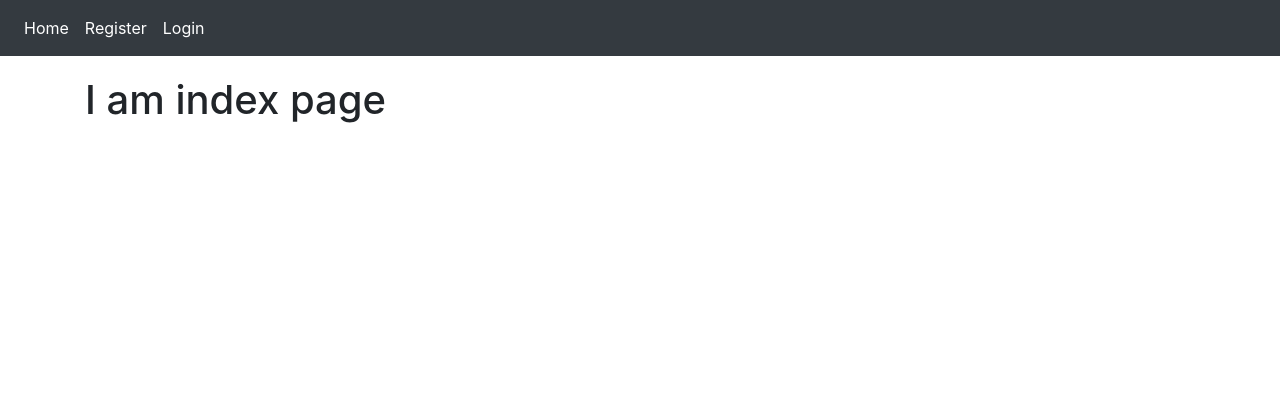
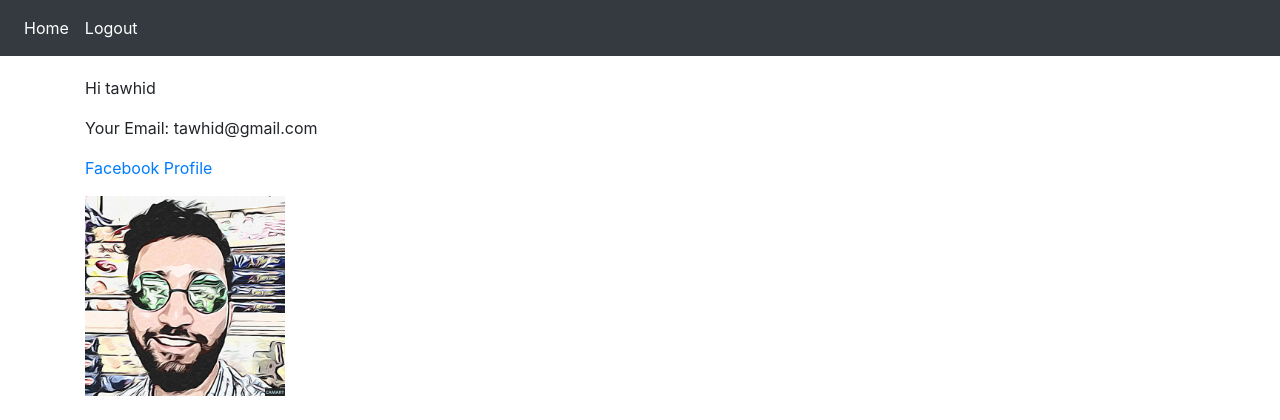
Before and after one commit to TAWHID1248/My_Second_Project, a Django app: page / in a window 1280 px wide. Shown: the top 420 px of the page. Run offline with Django 4.2, Linux system fonts and the light colour scheme; a user stored in the database is signed in; data comes from the database, SQL or seed files in the repository; both versions use the stored data as it was after the commit; some libraries are stand-ins or nearby versions.

Commit message:
user_info

```diff
--- a/Login_app/urls.py
+++ b/Login_app/urls.py
@@ -2,6 +2,8 @@
 from unicodedata import name
 from django.urls import path
 from Login_app import views
+from django.conf import settings
+from django.contrib.staticfiles.urls import staticfiles_urlpatterns, static
 
 app_name = "Login_app"
 
@@ -12,3 +14,6 @@ urlpatterns = [
     path('user_login', views.user_login, name='user_login'),
     path("logout/", views.user_logout, name='logout')
 ]
+
+urlpatterns += staticfiles_urlpatterns()
+urlpatterns += static(settings.MEDIA_URL, document_root=settings.MEDIA_ROOT)
--- a/Login_app/views.py
+++ b/Login_app/views.py
@@ -9,6 +9,8 @@ from Login_app.forms import UserForm, UserInfoForm
 from django.contrib.auth import authenticate, login, logout
 from django.contrib.auth.decorators import login_required
 from django.urls import reverse
+from Login_app.models import UserInfo
+from django.contrib.auth.models import User
 
 def login_page(request):
     return render(request, 'Login_app/login.html', context={})
@@ -39,8 +41,17 @@ def user_logout(request):
     return HttpResponseRedirect(reverse('Login_app:index'))
 
 def index(request):
+    dict={}
+
+    if request.user.is_authenticated:
+        current_user = request.user
+        user_id = current_user.id
+        user_basic_info = User.objects.get(pk=user_id)
+        user_more_info = UserInfo.objects.get(user__pk=user_id)
+
     dict = {
-
+        "user_basic_info" :user_basic_info,
+        "user_more_info" : user_more_info
     }
     return render(request, "Login_app/index.html", context=dict)
 
--- a/templates/Login_app/base.html
+++ b/templates/Login_app/base.html
@@ -19,7 +19,7 @@
           <li class="nav-item active">
             <a class="nav-link" href="#">Home</a>
           </li>
-          {% if user.is_authentic %}
+          {% if user.is_authenticated %}
           <li class="nav-item active">
             <a class="nav-link" href="{% url "Login_app:logout" %}">Logout</a>
           </li>
--- a/templates/Login_app/index.html
+++ b/templates/Login_app/index.html
@@ -3,6 +3,15 @@
 
 {% block body_block %}
 
-<h1> I am index page </h1>
+{% if user.is_authenticated %}
+   <p> Hi {{user_basic_info.username}}</p>
+   <p> Your Email: {{user_basic_info.email}}</p>
+   <p>
+    <a href="{{user_more_info.profile_pic}}">Facebook Profile</a></p>
+    <img src="/media/{{user_more_info.profile_pic}}" width="200px">
+{% else %}
+    <div class="alert alert-primary"> You are not logged in </div>
+{% endif %}
+
 
 {% endblock %}
```
Also changed, not shown: db.sqlite3.
